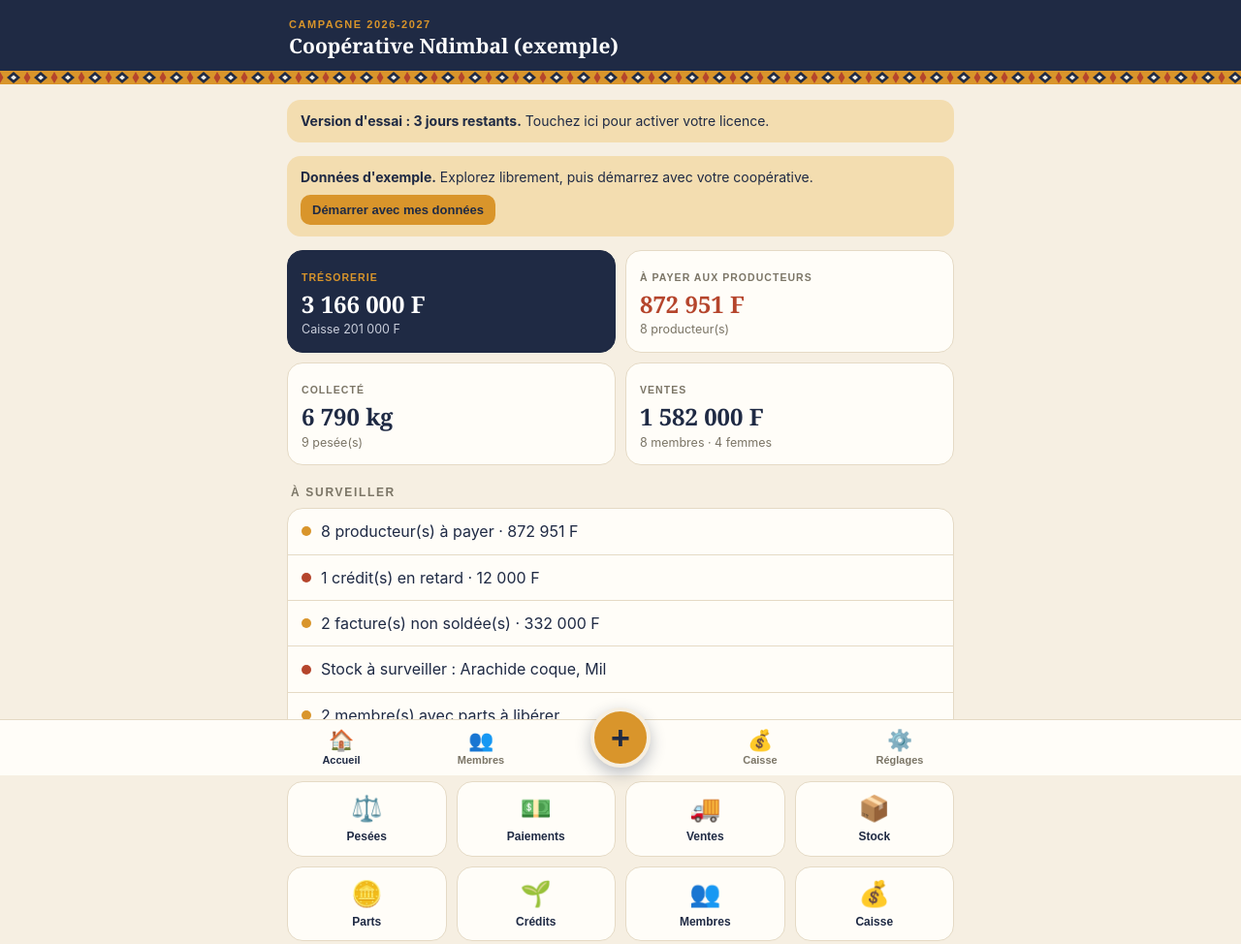
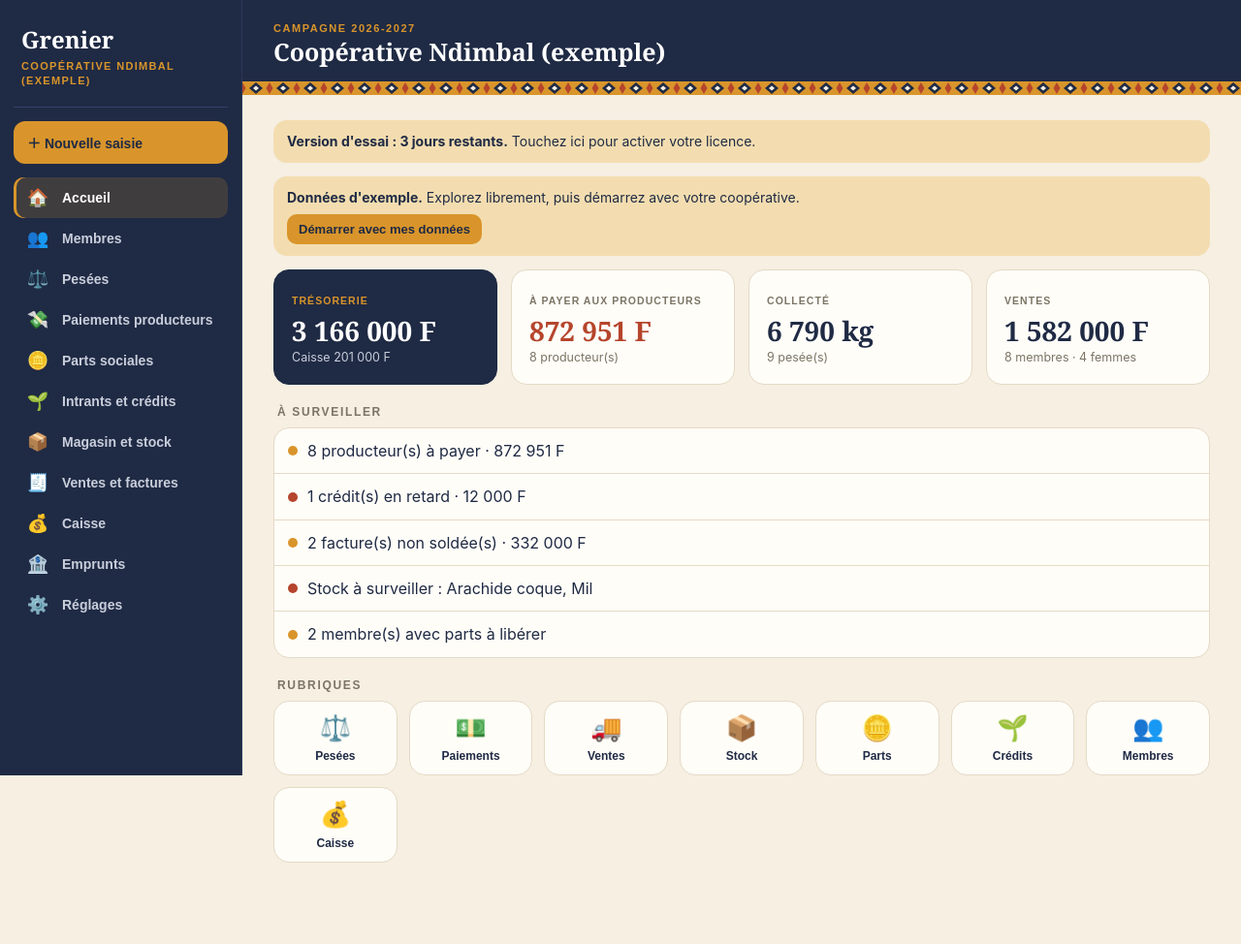
Before and after one commit to dinafaye804-jpg/grenier, a plain HTML site: page index.html in a window 1280 px wide. Shown: the whole page at 97% size. After the commit the page ends 938 px from the top, so only its background shows below. Drawn offline with Linux system fonts and the light colour scheme.

Commit message:
Affichage ordinateur (menu lateral)

```diff
--- a/index.html
+++ b/index.html
@@ -108,6 +108,43 @@ body.bloque nav,body.bloque #back{display:none!important}
 .fac .let{margin:16px 0 0;font-size:13.5px}
 .fac .pay{background:var(--sable);border-radius:12px;padding:12px 14px;margin-top:16px}.fac .pay .pl{display:flex;flex-wrap:wrap;justify-content:space-between;gap:2px 10px;padding:6px 0;border-top:1px solid var(--trait);font-size:14px}.fac .pay .pl:first-of-type{border-top:0}.fac .pay .pl span:last-child{font-weight:700;text-align:right;margin-left:auto;overflow-wrap:anywhere;cursor:pointer}
 .fac .sg{display:flex;justify-content:space-between;margin-top:34px;font-size:13px;color:var(--gris)}.fac .sg div{height:70px}
+
+nav .dk{display:none}
+@media (min-width:1000px){
+ body{padding-bottom:0;padding-left:250px}
+ body.bloque{padding-left:0}
+ header .in,.wrap{max-width:1180px}
+ header .in{padding:22px 32px 16px}
+ header h1{font-size:25px}
+ main{padding:26px 32px 48px}
+ #back{display:none!important}
+ nav{top:0;bottom:0;right:auto;width:250px;border-top:0;border-right:1px solid #2c3a5c;background:var(--encre);overflow-y:auto;padding:0 0 20px;z-index:5}
+ nav .in{display:flex;flex-direction:column;align-items:stretch;max-width:none;padding:0 14px}
+ nav .dk{display:flex}nav .brand.dk{display:block}
+ nav .brand{padding:24px 8px 18px;border-bottom:1px solid #33416a;margin-bottom:14px}
+ nav .brand b{display:block;font:700 24px Georgia,serif;color:#fff}
+ nav .brand span{display:block;font:600 11px/1.4 Arial,sans-serif;letter-spacing:.12em;text-transform:uppercase;color:var(--ocre);margin-top:4px}
+ nav .plus{display:none}
+ nav .plusdk{background:var(--ocre);color:var(--encre);border-radius:12px;padding:12px 14px;font:700 14px Arial,sans-serif;margin:0 0 14px;text-align:center}
+ nav button{display:flex;align-items:center;gap:12px;text-align:left;padding:10px 12px;border-radius:10px;font:600 14px Arial,sans-serif;color:#C9CEDB}
+ nav button i{display:inline-block;flex:none;font-size:18px;margin:0;width:26px;text-align:center}
+ nav button:hover{background:rgba(255,255,255,.08);color:#fff}
+ nav button.on{background:rgba(217,149,43,.18);color:#fff;box-shadow:inset 3px 0 0 var(--ocre)}
+ .kpis{grid-template-columns:repeat(4,1fr);gap:14px}
+ .kpi{padding:18px}.kpi b{font-size:28px}
+ .tiles{grid-template-columns:repeat(auto-fill,minmax(120px,1fr));gap:12px}
+ .tile:hover,.row[data-a]:hover,.alert:hover{background:#FBF5EA}
+ .card:has(> .row:nth-child(6)):not(:has(> :not(.row))){display:grid;grid-template-columns:1fr 1fr}
+ .card:has(> .row:nth-child(6)):not(:has(> :not(.row))) > .row:nth-child(odd){border-right:1px solid var(--trait)}
+ .card:has(> .row:nth-child(6)):not(:has(> :not(.row))) > .row:nth-last-child(2):nth-child(odd){border-bottom:0}
+ #veil{align-items:center;padding:24px}
+ #sheet{max-width:640px;border-radius:22px;max-height:88vh;padding:14px 28px 28px;box-shadow:0 20px 60px rgba(0,0,0,.35)}
+ #sheet .grab{display:none}
+ #toast{bottom:32px;left:calc(50% + 125px)}
+ .fac{max-width:860px;margin:0 auto}
+ .btn{transition:filter .15s}.btn:hover{filter:brightness(.96)}
+}
+@media print{body{padding-left:0!important}}
 @media print{nav,#back,.btns,.x,.noprint{display:none!important}body{background:#fff;padding:0}body.pf header{display:none}body.pf main{padding:0}.fac{border:0;padding:0}.fac th{-webkit-print-color-adjust:exact;print-color-adjust:exact}.fac .cl{-webkit-print-color-adjust:exact;print-color-adjust:exact}.sign{display:flex;justify-content:space-between;margin-top:50px;font-size:13px}}
 </style>
 </head>
@@ -115,10 +152,19 @@ body.bloque nav,body.bloque #back{display:none!important}
 <header><div class="in"><button id="back" data-a="back" aria-label="Retour">‹</button><h1><small id="hsub"></small><span id="htitle"></span></h1></div><div class="lisiere"></div></header>
 <main class="wrap" id="app"></main>
 <nav><div class="in">
+<div class="dk brand"><b>Grenier</b><span id="dkcoop"></span></div>
+<button class="dk plusdk" data-a="quick">＋ Nouvelle saisie</button>
 <button data-a="go:home" data-n="home"><i>🏠</i>Accueil</button>
 <button data-a="go:membres" data-n="membres"><i>👥</i>Membres</button>
 <button class="plus" data-a="quick" aria-label="Nouvelle saisie">+</button>
+<button class="dk" data-a="go:pesees" data-n="pesees"><i>⚖️</i>Pesées</button>
+<button class="dk" data-a="go:paiements" data-n="paiements"><i>💸</i>Paiements producteurs</button>
+<button class="dk" data-a="go:parts" data-n="parts"><i>🪙</i>Parts sociales</button>
+<button class="dk" data-a="go:credits" data-n="credits"><i>🌱</i>Intrants et crédits</button>
+<button class="dk" data-a="go:stock" data-n="stock"><i>📦</i>Magasin et stock</button>
+<button class="dk" data-a="go:ventes" data-n="ventes"><i>🧾</i>Ventes et factures</button>
 <button data-a="go:caisse" data-n="caisse"><i>💰</i>Caisse</button>
+<button class="dk" data-a="go:emprunts" data-n="emprunts"><i>🏦</i>Emprunts</button>
 <button data-a="go:params" data-n="params"><i>⚙️</i>Réglages</button>
 </div></nav>
 <div id="veil"><div id="sheet"></div></div>
@@ -620,9 +666,10 @@ const V={
 };
 function render(){const ls=licStat();document.body.classList.toggle('bloque',!ls.ok);if(!ls.ok)view='licence';const t=TITLES[view];$('#hsub').textContent=t?S.params.nom:'Campagne '+S.params.campagne;$('#htitle').textContent=t||S.params.nom;
  $('#back').style.display=view==='home'?'none':'block';
- document.querySelectorAll('nav [data-n]').forEach(b=>b.classList.toggle('on',b.dataset.n===view||(b.dataset.n==='membres'&&view==='fiche')));
+ document.querySelectorAll('nav [data-n]').forEach(b=>b.classList.toggle('on',b.dataset.n===view||(b.dataset.n==='membres'&&view==='fiche')||(b.dataset.n==='ventes'&&view==='facture')));const dc=$('#dkcoop');if(dc)dc.textContent=S.params.nom;
  const vf=VIEWFEAT[view];$('#app').innerHTML=vf&&!can(vf)?'<div class="card" style="padding:28px 18px;text-align:center"><div style="font-size:40px">🔒</div><h3 style="font:700 20px Georgia,serif;margin:8px 0">Formule '+OFFRES[FEAT[vf]].nom+'</h3><p style="color:var(--gris);margin:0 0 14px">'+esc((FONCTIONS_OFFRE.find(x=>x.f===vf)||{}).l)+' : disponible à partir de la formule '+OFFRES[FEAT[vf]].nom+'.</p><button class="btn" data-a="go:licence">Voir les formules</button></div>':V[view]();document.body.classList.toggle('pf',view==='facture');
  const q=$('#q');if(q)q.addEventListener('input',()=>{$('#ml').innerHTML=V._ml(q.value)})}
+document.addEventListener('keydown',e=>{if(e.key==='Escape'&&$('#veil').classList.contains('on'))closeSheet()});
 function go(v,a){view=v;arg=a||null;render();window.scrollTo(0,0)}
 
 /* ---------- actions ---------- */
--- a/sw.js
+++ b/sw.js
@@ -1,4 +1,4 @@
-const CACHE='grenier-2026-11-23-1';
+const CACHE='grenier-2026-11-23-2';
 const FILES=['./','./index.html','./manifest.webmanifest','./icon-192.png','./icon-512.png','./icon-maskable-512.png','./apple-touch-icon.png'];
 self.addEventListener('install',e=>{e.waitUntil(caches.open(CACHE).then(c=>c.addAll(FILES)).then(()=>self.skipWaiting()))});
 self.addEventListener('activate',e=>{e.waitUntil(caches.keys().then(k=>Promise.all(k.filter(x=>x!==CACHE).map(x=>caches.delete(x)))).then(()=>self.clients.claim()))});
```
